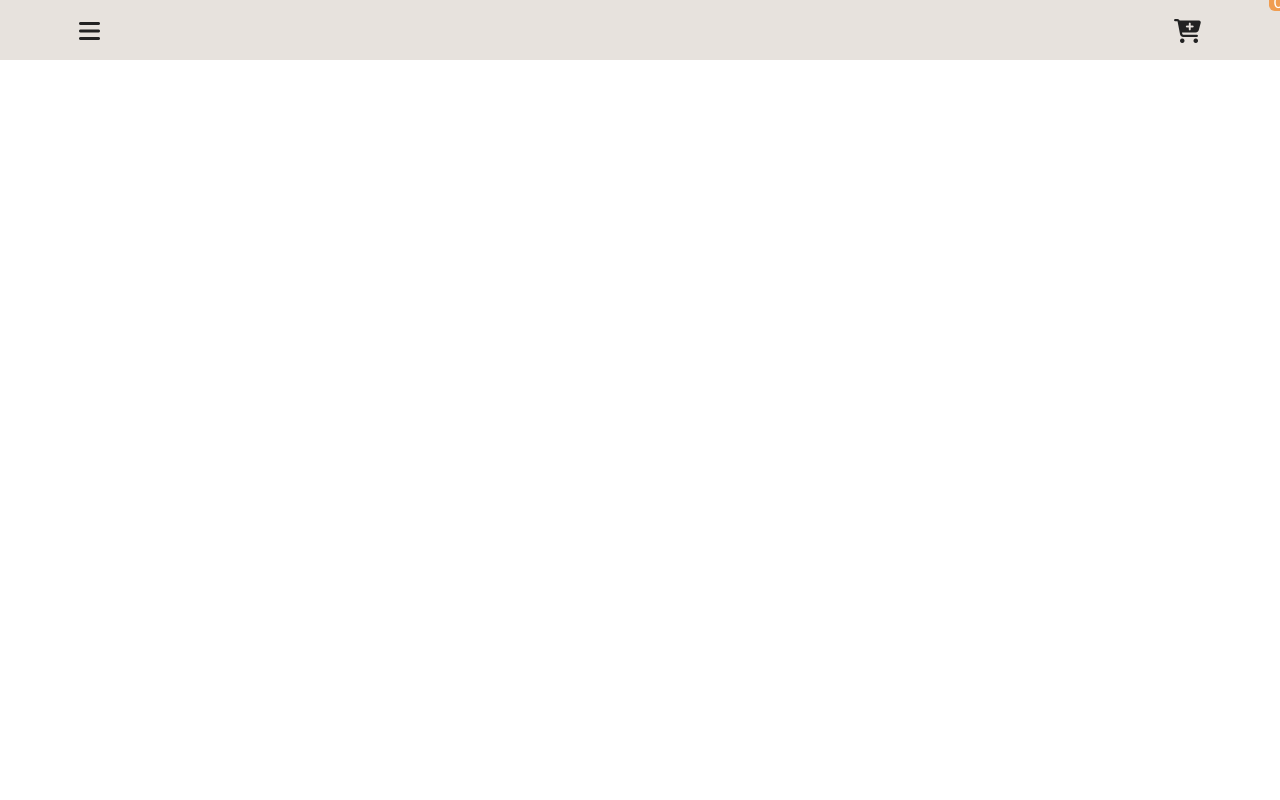
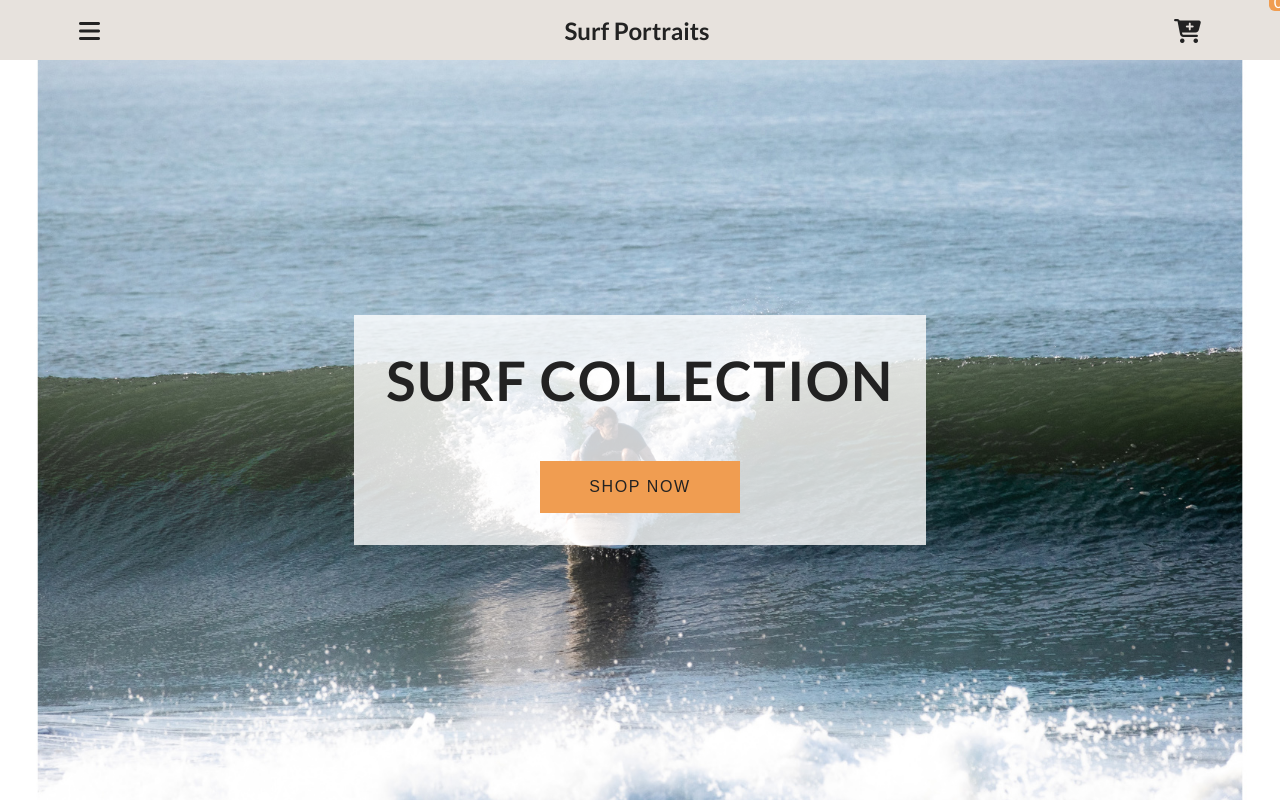
Before and after one commit to MichaelGreco7/JS-Shopping-Cart, a plain HTML site: page index.html in a window 1280 px wide. Drawn offline with Linux system fonts and the light colour scheme.

Commit message:
hero html

```diff
--- a/index.html
+++ b/index.html
@@ -16,6 +16,7 @@
         <span class="nav-icon">
           <i class="fa fa-bars"></i>
         </span>
+        <h1>Surf Portraits</h1>
         <!-- <img src="./images/logo.jpg" alt="store logo" /> -->
         <div class="card-btn">
           <span class="nav-icon">
@@ -26,6 +27,14 @@
       </div>
     </nav>
     <!-- End of Navbar -->
+    <!-- Start Hero -->
+    <header class="hero">
+      <div class="banner">
+        <h1 class="banner-title">Surf Collection</h1>
+        <button class="banner-btn">Shop Now</button>
+      </div>
+    </header>
+    <!-- End Hero -->
 
     <script src="app.js"></script>
   </body>
--- a/style.css
+++ b/style.css
@@ -58,7 +58,7 @@ body {
 /* --------------- Hero ---------------- */
 .hero {
   min-height: calc(100vh - 60px);
-  background: url("./images/hero-bcg.jpeg") center/cover no-repeat;
+  background: url("./images/hero-bcg.JPG") center/cover no-repeat;
   display: flex;
   align-items: center;
   justify-content: center;
```
